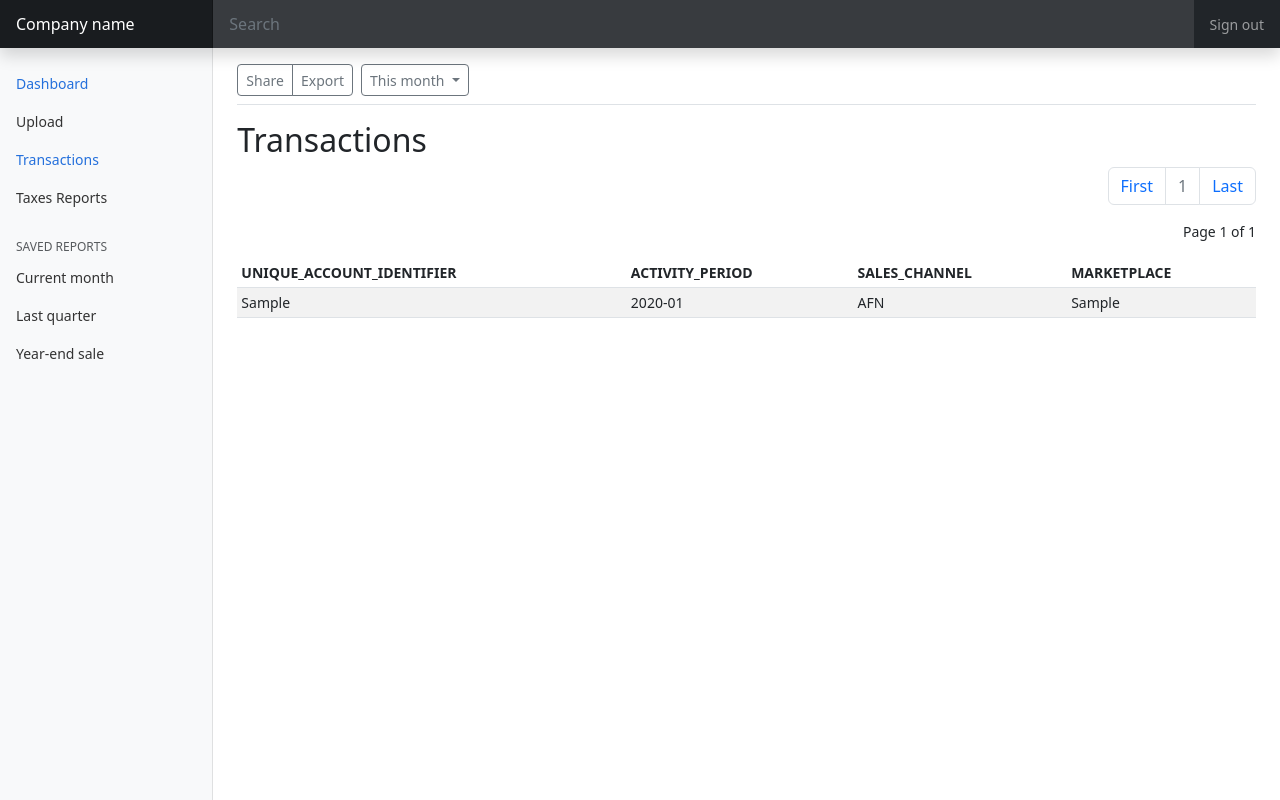
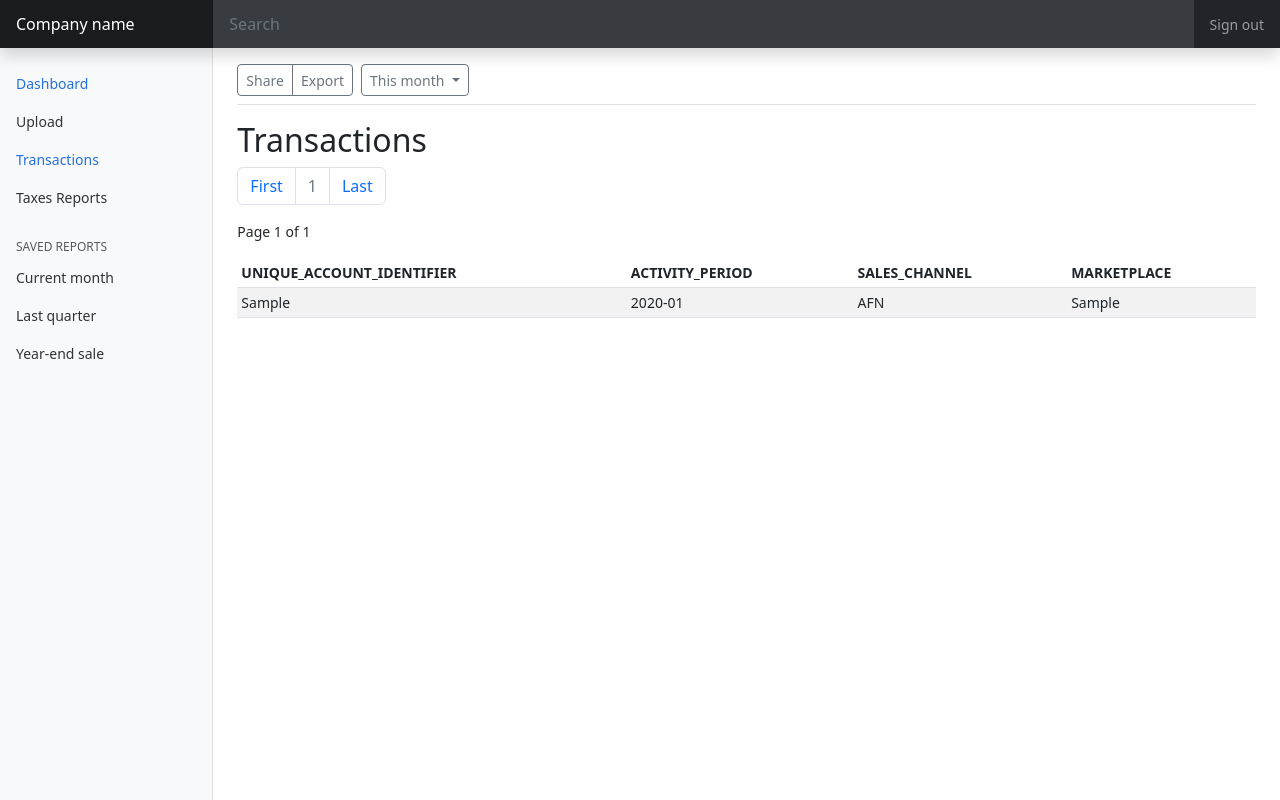
Before and after one commit to Simple2B/tax_calc, a Django app: page /transactions/ in a window 1280 px wide. Run offline with Django 4.2, Linux system fonts and the light colour scheme; a user stored in the database is signed in; tables that the repository leaves empty hold one stand-in row (values such as "Sample post"); some libraries are stand-ins or nearby versions.

Commit message:
Update pagination

```diff
--- a/templates/common/pagination.html
+++ b/templates/common/pagination.html
@@ -1,5 +1,5 @@
-<nav aria-label="Page navigation example">
-  <ul class="pagination justify-content-end">
+<nav aria-label="Page navigation">
+  <ul class="pagination justify-content-stard">
     <li class="page-item">
       <a class="page-link" href="?page=1">First</a>
     </li>
@@ -26,7 +26,7 @@
       <a class="page-link" href="?page={{ data.paginator.num_pages }}">Last</a>
     </li>
   </ul>
-  <ul class="pagination justify-content-end">
+  <ul class="pagination justify-content-start">
     <li class="page-item">
       Page {{ data.number }} of {{ data.paginator.num_pages }}
     </li>
```
